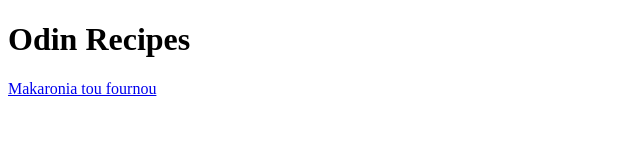
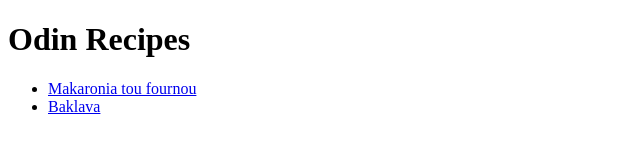
Before and after one commit to NikolasXiourouppas/odin-recipes, a plain HTML site: page index.html in a window 1280 px wide. Shown: the whole page, without its empty margins (0-640 px from the left). Drawn offline with Linux system fonts and the light colour scheme.

Commit message:
second recipe commit linked

```diff
--- a/index.html
+++ b/index.html
@@ -7,7 +7,10 @@
 
     <body>
         <h1>Odin Recipes</h1>
-
-        <a href="recipes/Makaronia tou fournou.html">Makaronia tou fournou</a>
+<ul>
+        <li><a href="recipes/Makaronia tou fournou.html">Makaronia tou fournou</a></li>
+        <li><a href="recipes/Baklava.html">Baklava</a></li>
+ </ul>
+  <!--link recipes in folder to index.html in odin-recipes-->
     </body>
 </html>
```
Also changed, not shown: recipes/Baklava.html (+13 -0 lines).
